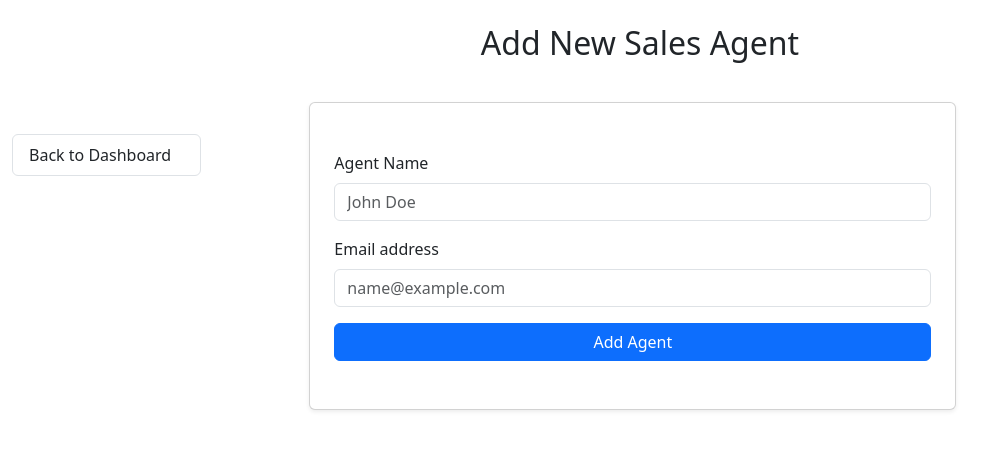
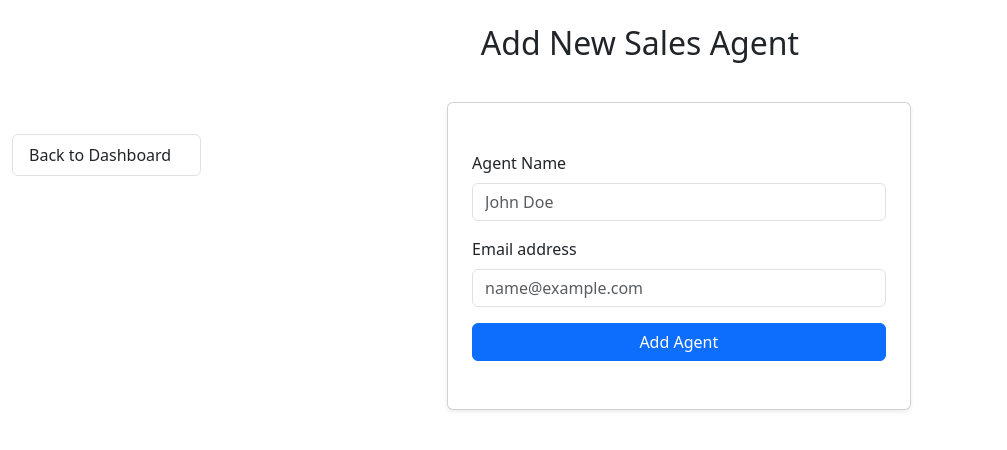
Before and after one commit to hargun-singh-khera/Nexora-CRM, a React (Vite) app: page /sales-agent/add in a window 1280 px wide. Shown: the top 450 px of the page, without its empty margins (0-1007 px from the left). Built offline with nearby package versions, Linux system fonts and the light colour scheme.

Commit message:
refactor: improve layout and styling in AddLead and AddSalesAgent components

```diff
--- a/src/pages/AddLead.jsx
+++ b/src/pages/AddLead.jsx
@@ -116,7 +116,7 @@ const AddLead = () => {
       <div className="row">
         <h2 className="mb-4 text-center">Add New Lead</h2>
         <Sidebar />
-        <div className="col-md-8 d-flex justify-content-center align-items-center">
+        <div className="col-md-8 d-flex justify-content-center">
           <div className="col-md-8">
             <form onSubmit={handleSubmit} className="card px-4 py-5 shadow-sm rounded-sm">
               <div className="mb-3">
--- a/src/pages/AddSalesAgent.jsx
+++ b/src/pages/AddSalesAgent.jsx
@@ -30,7 +30,7 @@ const AddSalesAgent = () => {
                 body: JSON.stringify(formData)
             })
             console.log("response", response)
-            if(!response.ok) {
+            if (!response.ok) {
                 throw new Error("Failed to add sales agent.")
             }
             const data = await response.json()
@@ -53,7 +53,8 @@ const AddSalesAgent = () => {
             <div className="row">
                 <h2 className="mb-4 text-center">Add New Sales Agent</h2>
                 <Sidebar />
-                <div className="col-md-10 px-md-5 py-3 mx-auto">
+                <div className="col-md-10 py-3 d-flex justify-content-center">
+                    <div className="col-md-8">
                         <form onSubmit={handleSubmit} className="card mx-md-5 col-md-8 mx-auto px-4 py-5 shadow-sm rounded-sm">
                             <div className="mb-3">
                                 <label htmlFor="name" className="form-label">Agent Name</label>
@@ -70,6 +71,7 @@ const AddSalesAgent = () => {
                         </form>
                     </div>
                 </div>
+            </div>
             <Toaster />
         </div>
     )
```
Lines whose indentation alone changed are shown as unchanged.
